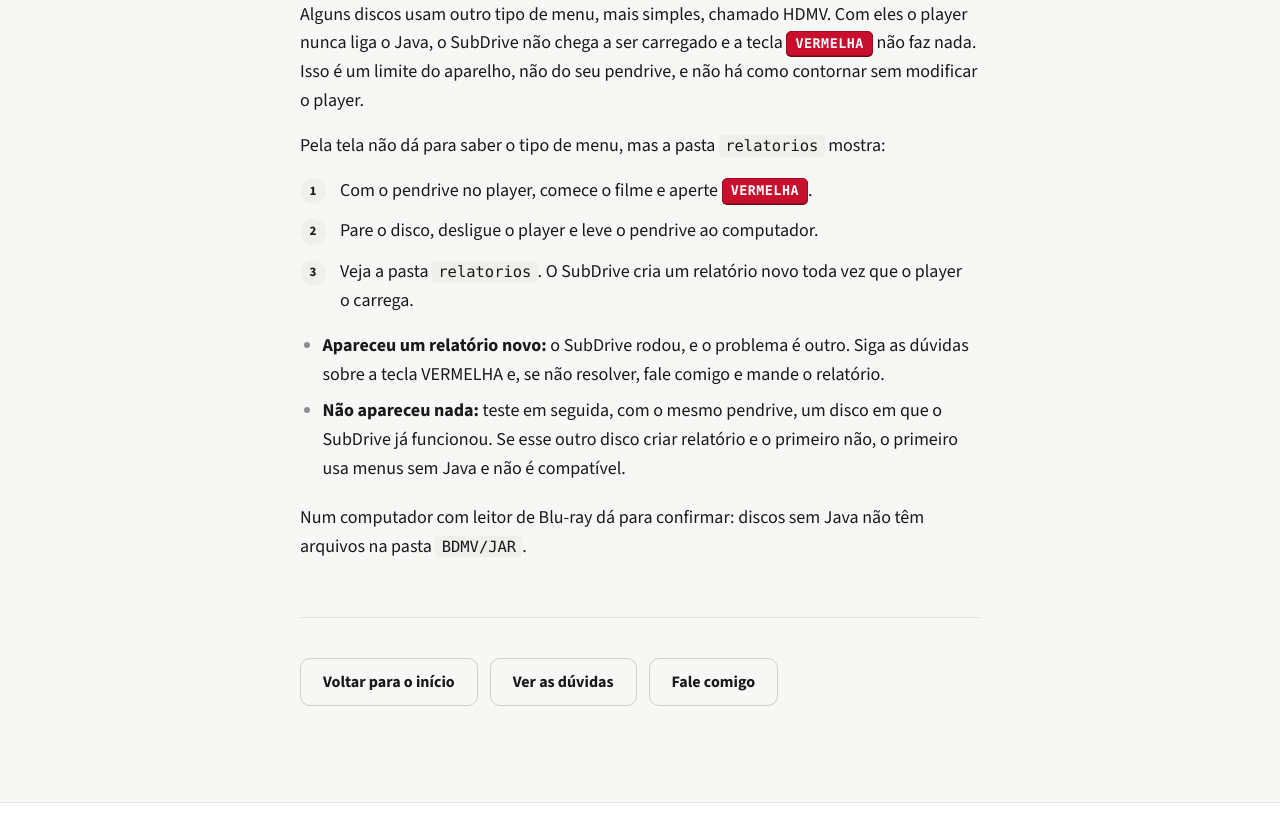
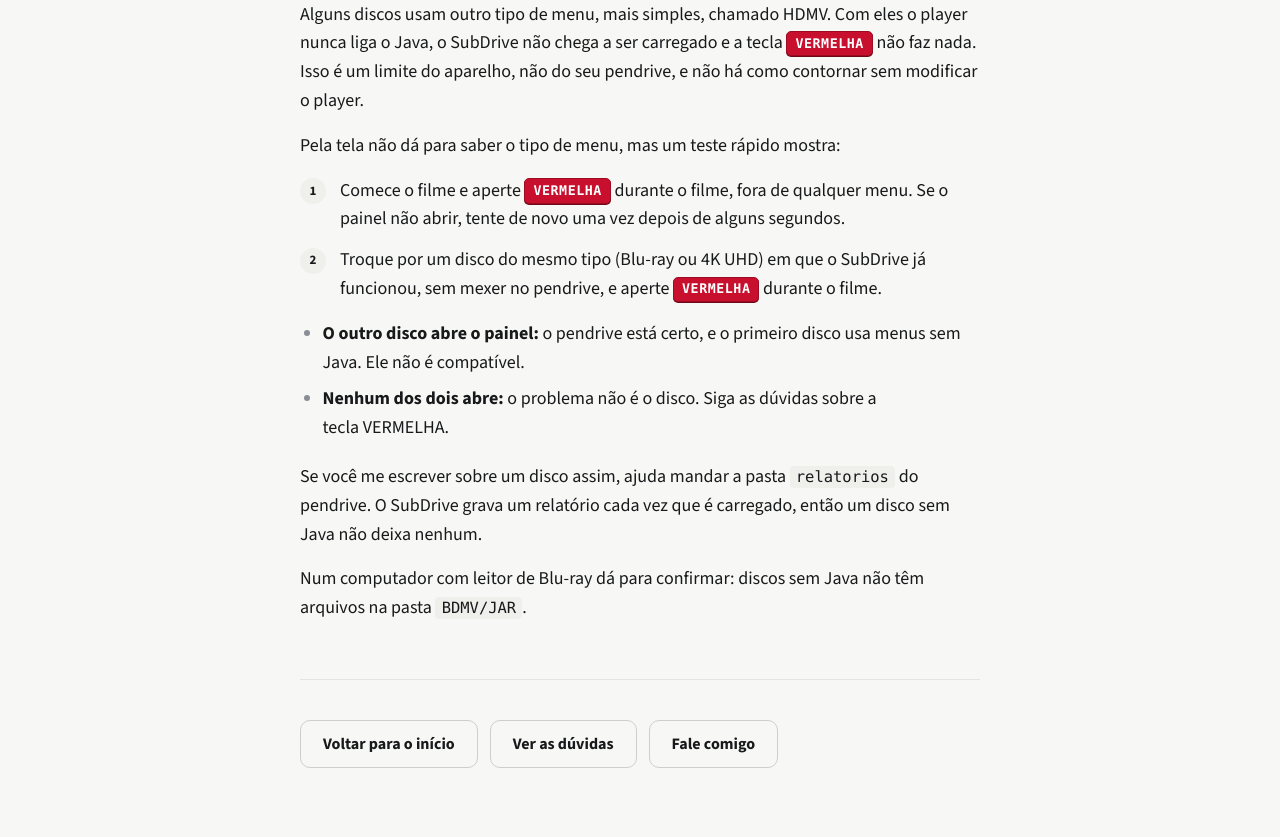
Before and after one commit to michaelfdias/subdrive, a plain HTML site: page docs/guia.html in a window 1280 px wide. Shown: the part 4340-5177 px from the top of the page. Drawn offline with Linux system fonts and the light colour scheme.

Commit message:
Guide: tell discs without Java apart by trying a disc that works
Users do not watch the report folder; comparing with a disc that already
opens the panel needs no files. The report folder stays as support data.

```diff
--- a/docs/guia.html
+++ b/docs/guia.html
@@ -159,16 +159,16 @@ BDJ.jar e outros arquivos do SubDrive</code></pre>
     <section id="sem-java" aria-labelledby="tj">
       <h2 id="tj">Discos que não abrem o painel</h2>
       <p>O SubDrive é um programa Java que o player carrega do pendrive. O player só liga o Java quando o disco tem menus feitos em Java, o tipo usado pela maioria dos grandes estúdios. Alguns discos usam outro tipo de menu, mais simples, chamado HDMV. Com eles o player nunca liga o Java, o SubDrive não chega a ser carregado e a tecla <kbd class="vermelha">VERMELHA</kbd> não faz nada. Isso é um limite do aparelho, não do seu pendrive, e não há como contornar sem modificar o player.</p>
-      <p>Pela tela não dá para saber o tipo de menu, mas a pasta <code>relatorios</code> mostra:</p>
+      <p>Pela tela não dá para saber o tipo de menu, mas um teste rápido mostra:</p>
       <ol class="numerada">
-        <li>Com o pendrive no player, comece o filme e aperte <kbd class="vermelha">VERMELHA</kbd>.</li>
-        <li>Pare o disco, desligue o player e leve o pendrive ao computador.</li>
-        <li>Veja a pasta <code>relatorios</code>. O SubDrive cria um relatório novo toda vez que o player o carrega.</li>
+        <li>Comece o filme e aperte <kbd class="vermelha">VERMELHA</kbd> durante o filme, fora de qualquer menu. Se o painel não abrir, tente de novo uma vez depois de alguns segundos.</li>
+        <li>Troque por um disco do mesmo tipo (Blu-ray ou 4K UHD) em que o SubDrive já funcionou, sem mexer no pendrive, e aperte <kbd class="vermelha">VERMELHA</kbd> durante o filme.</li>
       </ol>
       <ul>
-        <li><strong>Apareceu um relatório novo:</strong> o SubDrive rodou, e o problema é outro. Siga as dúvidas sobre a tecla VERMELHA e, se não resolver, fale comigo e mande o relatório.</li>
-        <li><strong>Não apareceu nada:</strong> teste em seguida, com o mesmo pendrive, um disco em que o SubDrive já funcionou. Se esse outro disco criar relatório e o primeiro não, o primeiro usa menus sem Java e não é compatível.</li>
+        <li><strong>O outro disco abre o painel:</strong> o pendrive está certo, e o primeiro disco usa menus sem Java. Ele não é compatível.</li>
+        <li><strong>Nenhum dos dois abre:</strong> o problema não é o disco. Siga as dúvidas sobre a tecla VERMELHA.</li>
       </ul>
+      <p>Se você me escrever sobre um disco assim, ajuda mandar a pasta <code>relatorios</code> do pendrive. O SubDrive grava um relatório cada vez que é carregado, então um disco sem Java não deixa nenhum.</p>
       <p>Num computador com leitor de Blu-ray dá para confirmar: discos sem Java não têm arquivos na pasta <code>BDMV/JAR</code>.</p>
     </section>
 
```
Also changed, not shown: docs/subdrive-ia.txt.
